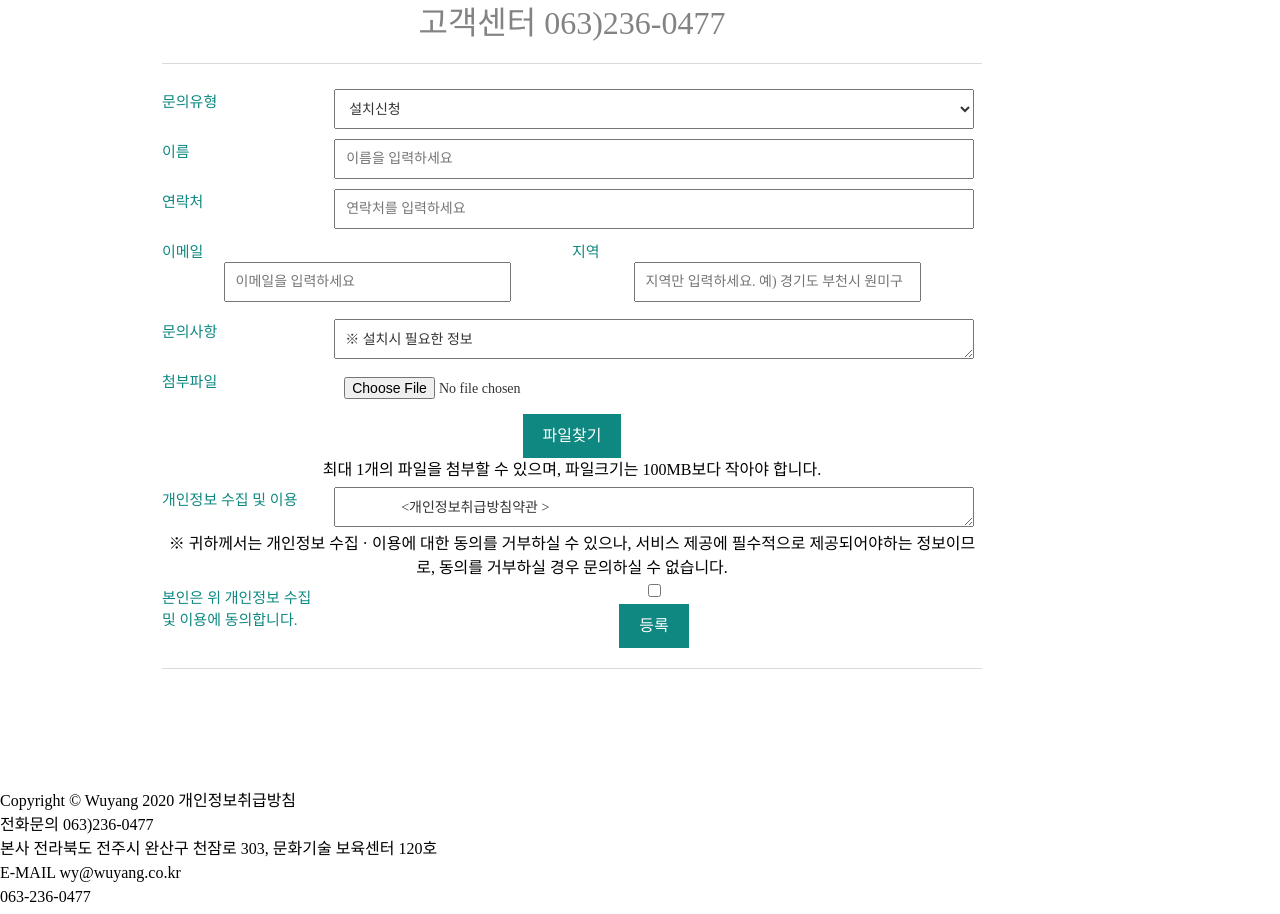
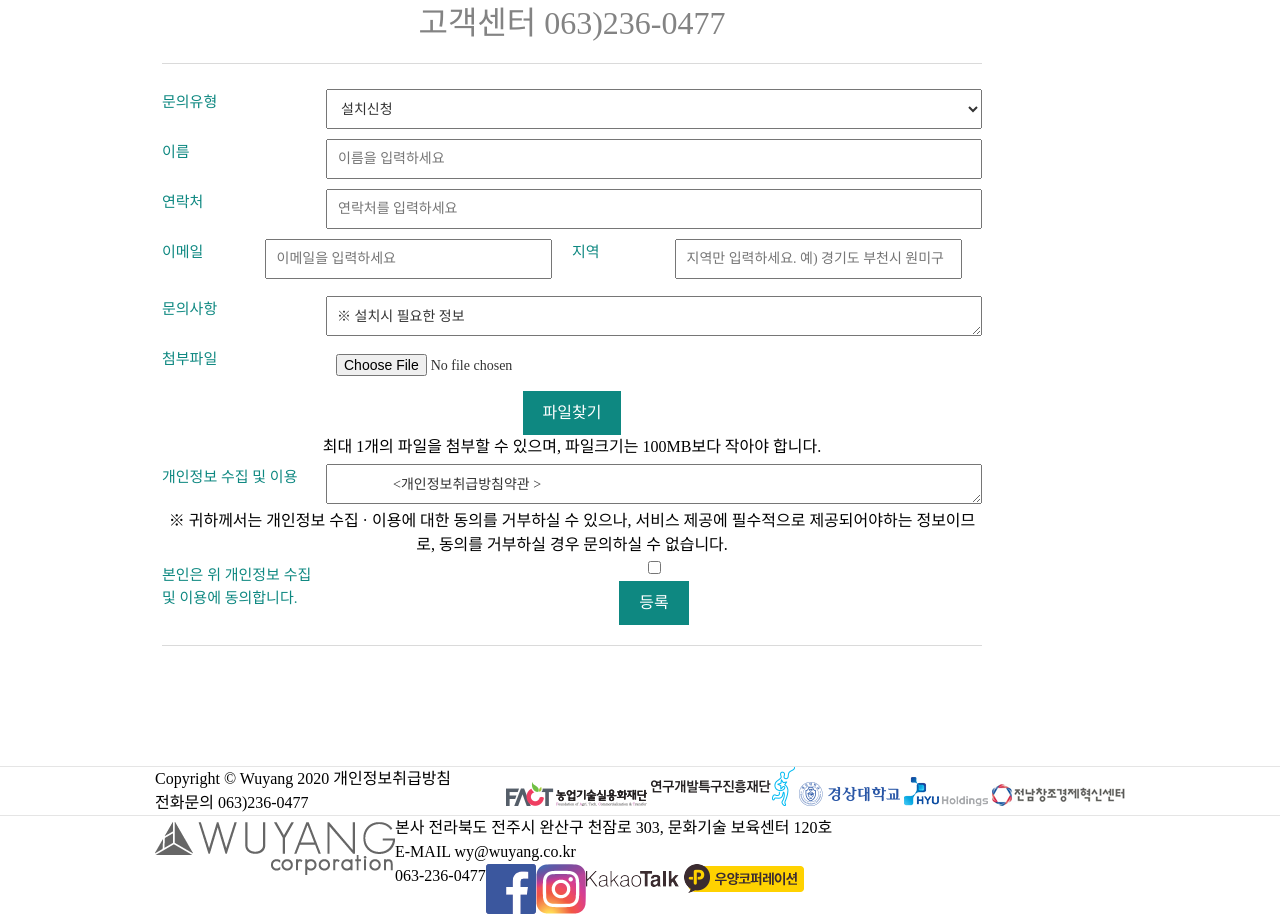
Before and after one commit to jgpl3107/wtagclone, a plain HTML site: page index.html in a window 1280 px wide. Shown: the part 337-1251 px from the top of the page. Drawn offline with Linux system fonts and the light colour scheme.

Commit message:
21/10/23

```diff
--- a/index.html
+++ b/index.html
@@ -173,32 +173,33 @@
     </main>
   </body>
   <footer>
-    <div class="footer-upper">
+    <div class="outer-container">
+      <div class="footer-a">
         <div class="contain">
           <ul class="co-op">
-          <li>
+            <li class="co-op-li">
               <a href="https://www.fact.or.kr/"
-              ><img src="/wtagclone\wtagclone\pic\partner_01.png" alt=""
+                ><img src="\pic\partner_01.png" alt=""
               /></a>
             </li>
-          <li>
+            <li class="co-op-li">
               <a href="https://www.innopolis.or.kr/inno"
-              ><img src="/wtagclone\wtagclone\pic\partner_02.png" alt=""
+                ><img src="\pic\partner_02.png" alt=""
               /></a>
             </li>
-          <li>
+            <li class="co-op-li">
               <a href="https://www.gnu.ac.kr/main/main.do"
-              ><img src="/wtagclone\wtagclone\pic\partner_03.png" alt=""
+                ><img src="\pic\partner_03.png" alt=""
               /></a>
             </li>
-          <li>
+            <li class="co-op-li">
               <a href="https://www.hanyang.ac.kr/"
-              ><img src="/wtagclone\wtagclone\pic\partner_04.png" alt=""
+                ><img src="\pic\partner_04.png" alt=""
               /></a>
             </li>
-          <li>
+            <li class="co-op-li">
               <a href="https://ccei.creativekorea.or.kr/jeonnam/main.do"
-              ><img src="/wtagclone\wtagclone\pic\partner_05.png" alt=""
+                ><img src="\pic\partner_05.png" alt=""
               /></a>
             </li>
           </ul>
@@ -209,28 +210,32 @@
           </div>
         </div>
       </div>
-    <div class="footer-lower">
+    </div>
+    <div class="outer-container-b">
+      <div class="footer-a">
         <div class="contain">
-        <p class="foot-logo">
-          <img src="/wtagclone\wtagclone\pic\logo_gray.png" alt="" />
+          <p class="left foot-logo">
+            <img src="\pic\logo_gray.png" alt="" />
           </p>
-        <div class="address-info">
+          <div class="left address-info">
             <p>본사 전라북도 전주시 완산구 천잠로 303, 문화기술 보육센터 120호</p>
             <p>E-MAIL wy@wuyang.co.kr</p>
           </div>
-        <div class="contact-endpage">
-          <p class="tel">063-236-0477</p>
-          <a href="https://www.facebook.com/wuyangcorp/"
-            ><img src="/wtagclone\wtagclone\pic\icon_facebook.png" alt=""
+          <div class="left contact-endpage">
+            <p class ="contact-img tel">063-236-0477</p>
+            <a class="contact-img" href="https://www.facebook.com/wuyangcorp/"
+              ><img src="\pic\icon_facebook.png" alt=""
             /></a>
-          <a href="https://www.instagram.com/wuyang_sales/"
-            ><img src="/wtagclone\wtagclone\pic\icon_insta.png" alt=""
+            <a class="contact-img" href="https://www.instagram.com/wuyang_sales/"
+              ><img src="\pic\icon_insta.png" alt=""
             /></a>
-          <a href="#"
-            ><img src="/wtagclone\wtagclone\pic\foot_kakao.png" alt=""
+            <a class="contact-img" href="#"
+              ><img src="\pic\foot_kakao.png" alt=""
             /></a>
           </div>
         </div>
       </div>
+
+    </div>
   </footer>
 </html>
--- a/style.css
+++ b/style.css
@@ -10,9 +10,9 @@
   text-align: left;
 }
 .inputdecor {
-  margin: 5px;
+  margin: 5px 0;
   display: inline-block;
-  width: 78%;
+  width: 80%;
   font-size: 14px;
   color: #333;
   padding: 0 10px;
@@ -35,7 +35,7 @@
 .container .emailandlocate .labeldecor {
   display: block;
   text-align: left;
-  width: 100%;
+
 }
 
 .container .emailandlocate .inputdecor {
@@ -212,3 +212,36 @@ form {
 .maintopsection .a{
 
 }*/
+/*footer*/
+footer .footer-a {
+  width: 970px;
+  margin: 0 auto;
+}
+.outer-container{
+  border-top:1px solid #e5e5e5;
+  border-bottom:1px solid #e5e5e5;
+}
+.outer-container-b{
+
+}
+
+
+.footer-a .contain .userinfo{
+  float: left;
+}
+.footer-a .contain .co-op{
+  float: right;
+}
+
+.footer-a .contain::after{content:''; clear:both;display: block;}
+.outer-container .co-op .co-op-li{
+  display:inline-block;
+}
+
+.footer-a .left{
+  float: left;
+}
+
+.footer-a .left .contact-img{
+  float:left;
+}
```
Lines whose indentation alone changed are shown as unchanged.
